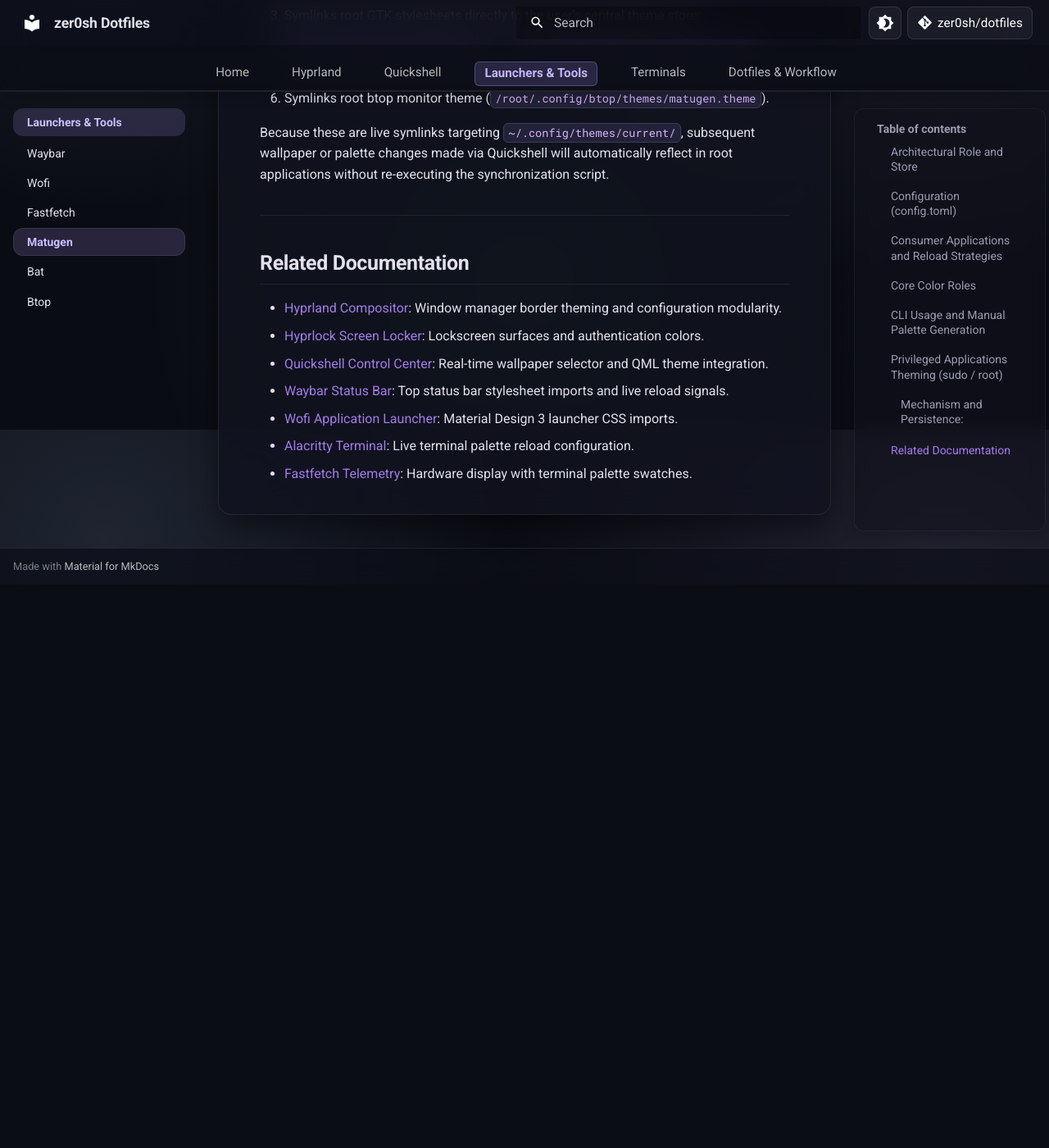
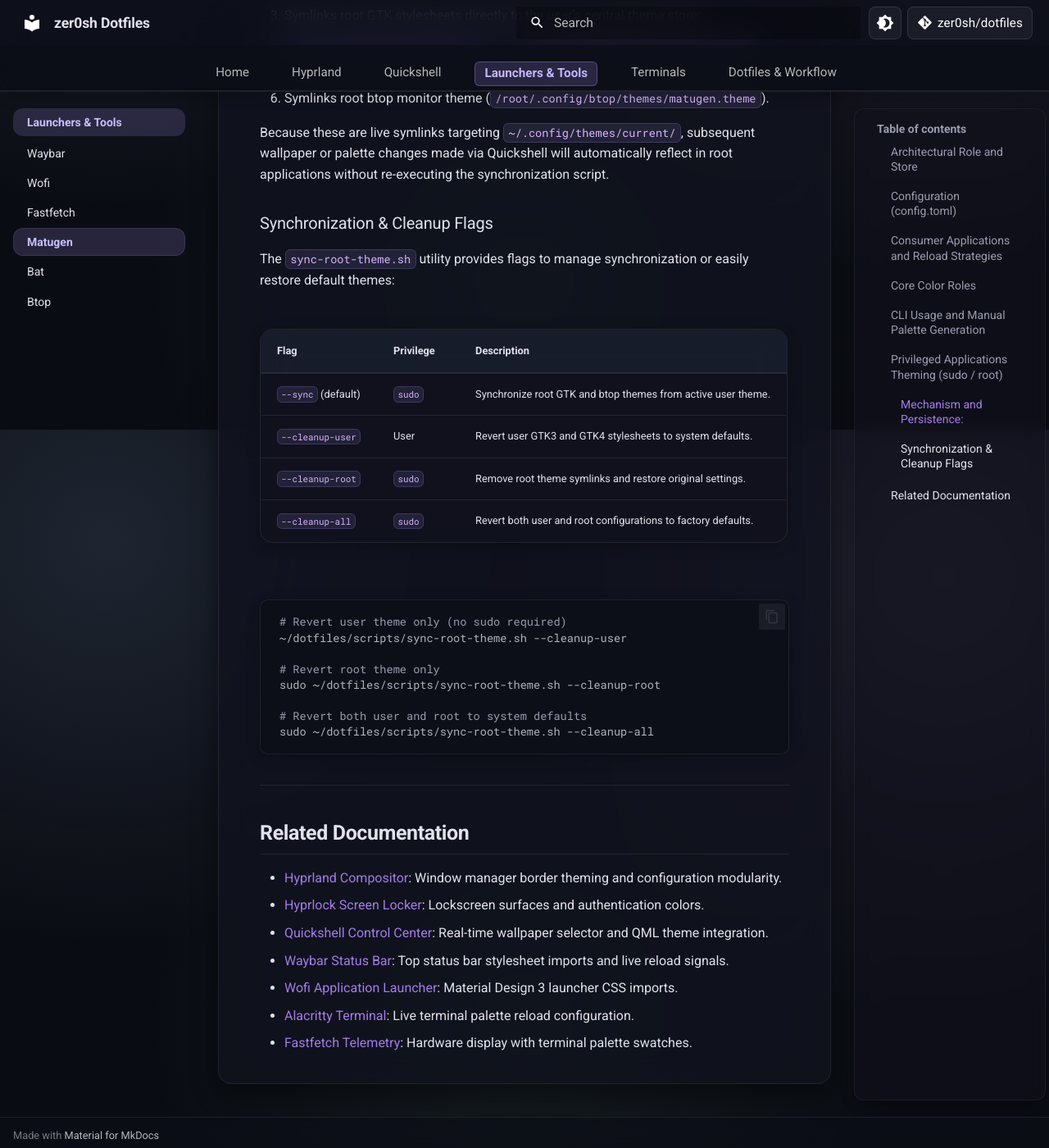
Before and after one commit to zer0sh/dotfiles, an MkDocs documentation site: the page built from docs/apps/matugen.md, in a window 1280 px wide and 1400 px high, scrolled down 4876 px. Shown: the whole window at 82% size. Built offline with MkDocs 1.6.1 and Material for MkDocs 9.7.7, drawn with Linux system fonts in a browser that asks for light colours; comment, search, counter and statistics services are not loaded; before the commit the page ends 5589 px from its top, so only the background shows below that.

Commit message:
feat(themes): add cleanup flags to sync-root-theme script and document usage

````diff
--- a/docs/apps/matugen.md
+++ b/docs/apps/matugen.md
@@ -168,6 +168,28 @@ sudo ~/dotfiles/scripts/sync-root-theme.sh
 
 Because these are live symlinks targeting `~/.config/themes/current/`, subsequent wallpaper or palette changes made via Quickshell will automatically reflect in root applications without re-executing the synchronization script.
 
+### Synchronization & Cleanup Flags
+
+The `sync-root-theme.sh` utility provides flags to manage synchronization or easily restore default themes:
+
+| Flag | Privilege | Description |
+| :--- | :--- | :--- |
+| `--sync` (default) | `sudo` | Synchronize root GTK and btop themes from active user theme. |
+| `--cleanup-user` | User | Revert user GTK3 and GTK4 stylesheets to system defaults. |
+| `--cleanup-root` | `sudo` | Remove root theme symlinks and restore original settings. |
+| `--cleanup-all` | `sudo` | Revert both user and root configurations to factory defaults. |
+
+```bash
+# Revert user theme only (no sudo required)
+~/dotfiles/scripts/sync-root-theme.sh --cleanup-user
+
+# Revert root theme only
+sudo ~/dotfiles/scripts/sync-root-theme.sh --cleanup-root
+
+# Revert both user and root to system defaults
+sudo ~/dotfiles/scripts/sync-root-theme.sh --cleanup-all
+```
+
 ---
 
 ## Related Documentation
````
Also changed, not shown: 1 other file.
